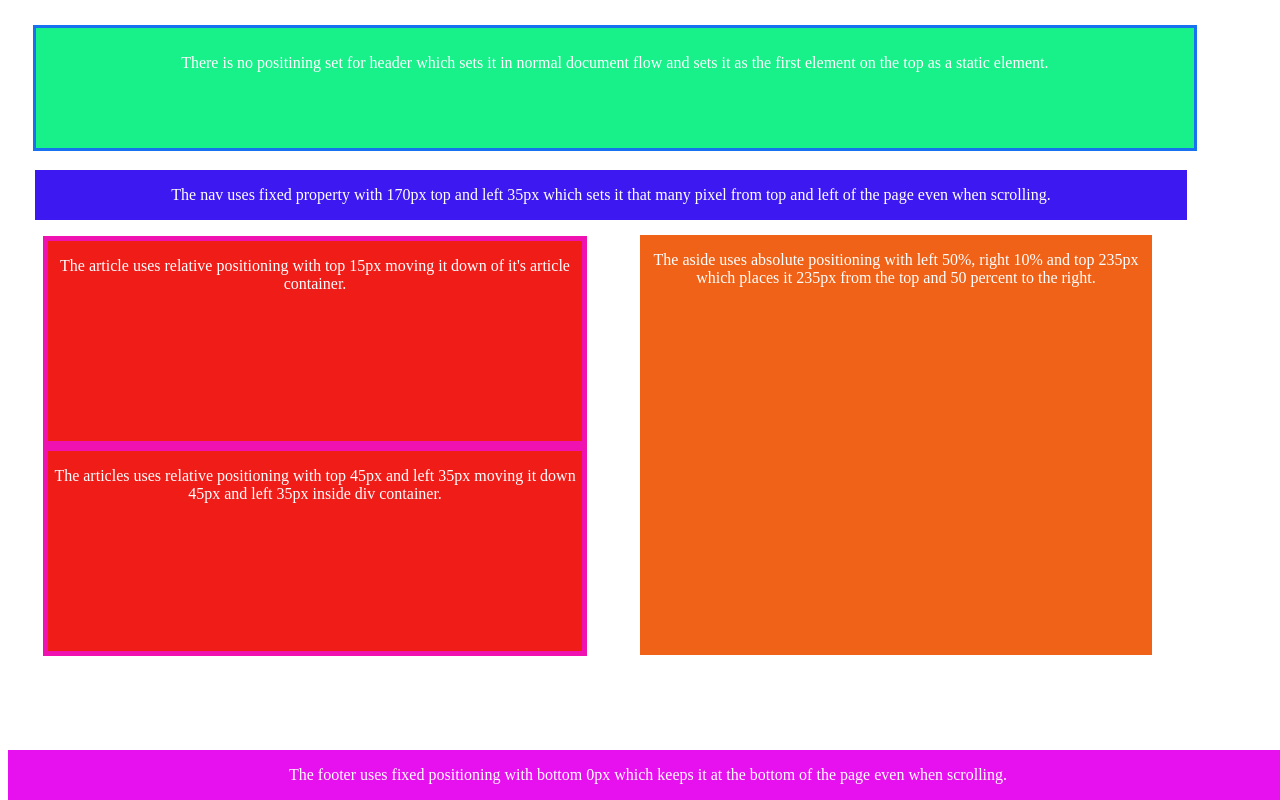
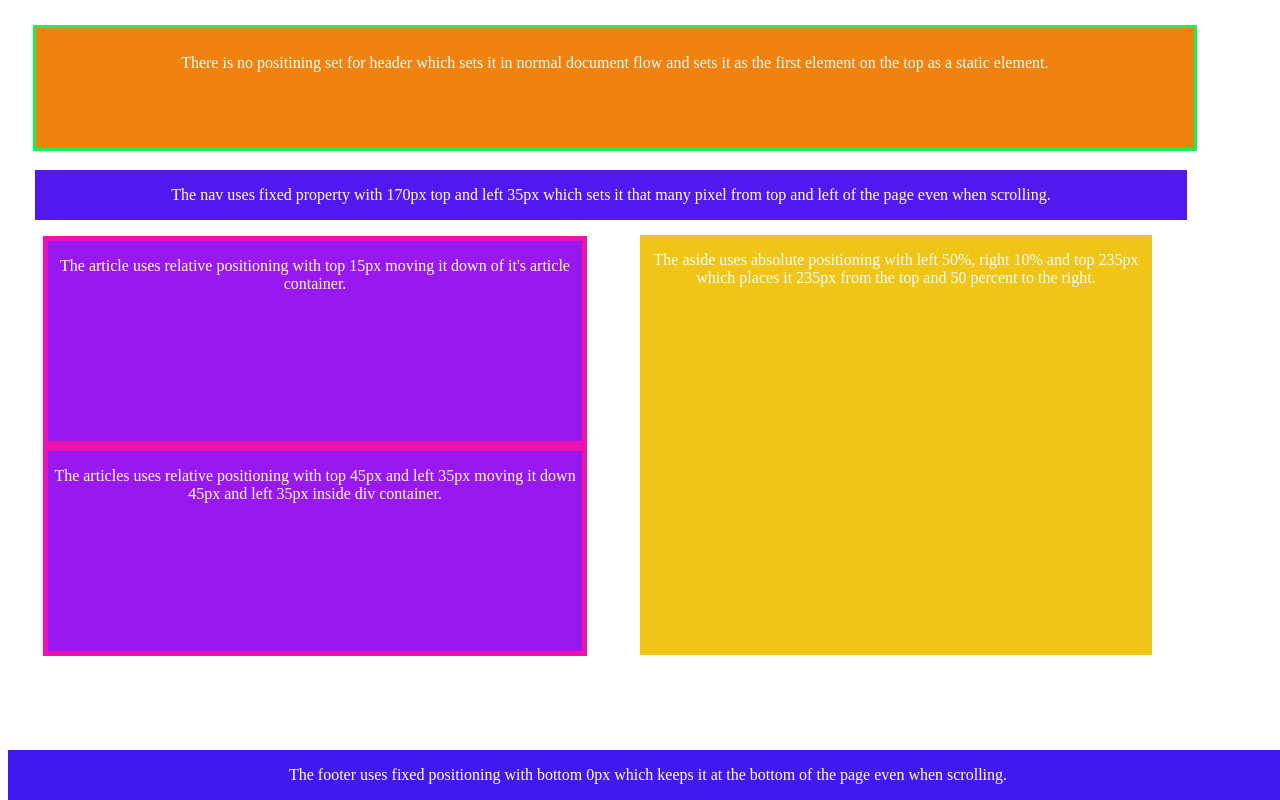
Before and after one commit to hkle101/holygraillayout, a plain HTML site: page index.html in a window 1280 px wide. Drawn offline with Linux system fonts and the light colour scheme.

Commit message:
Update index.html

```diff
--- a/index.html
+++ b/index.html
@@ -16,9 +16,9 @@
 
             height: 100px;
 
-            background-color: #18F089;
+            background-color: #F0820F;
 
-            border: 3px solid #1872F0;
+            border: 3px solid #18F053;
 
             padding: 10px;
 
@@ -36,7 +36,7 @@
 
             height: 50px;
 
-            background-color: #3D18F0;
+            background-color: #5318F0;
 
             position: fixed;
 
@@ -54,7 +54,7 @@
 
             height: 200px;
 
-            background-color: #F01C18;
+            background-color: #9918F0;
 
             border: 5px solid #F011B1;
 
@@ -72,7 +72,7 @@
 
             height: 420px;
 
-            background-color: #F06218;
+            background-color: #F0C518;
 
             position: absolute;
             left: 50%;
@@ -90,7 +90,7 @@
 
             height: 50px;
 
-            background-color: #E711EF;
+            background-color: #4018F0;
 
             position: fixed;
 
```
